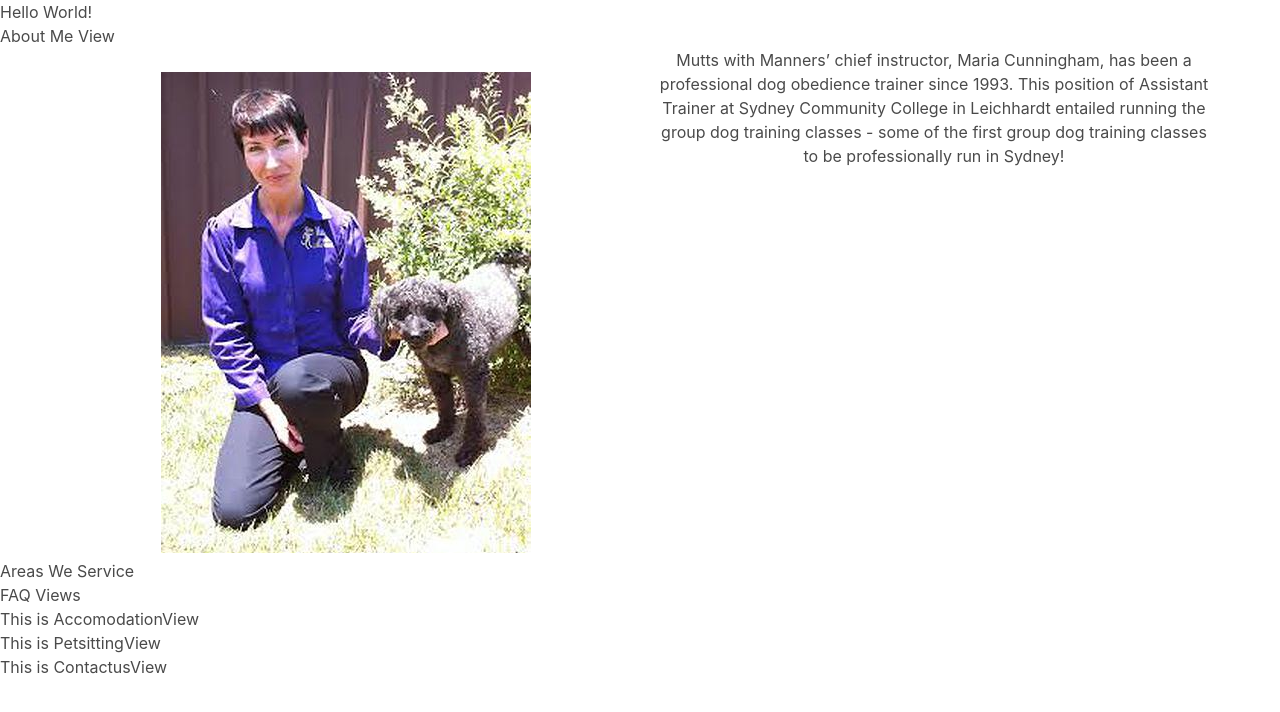
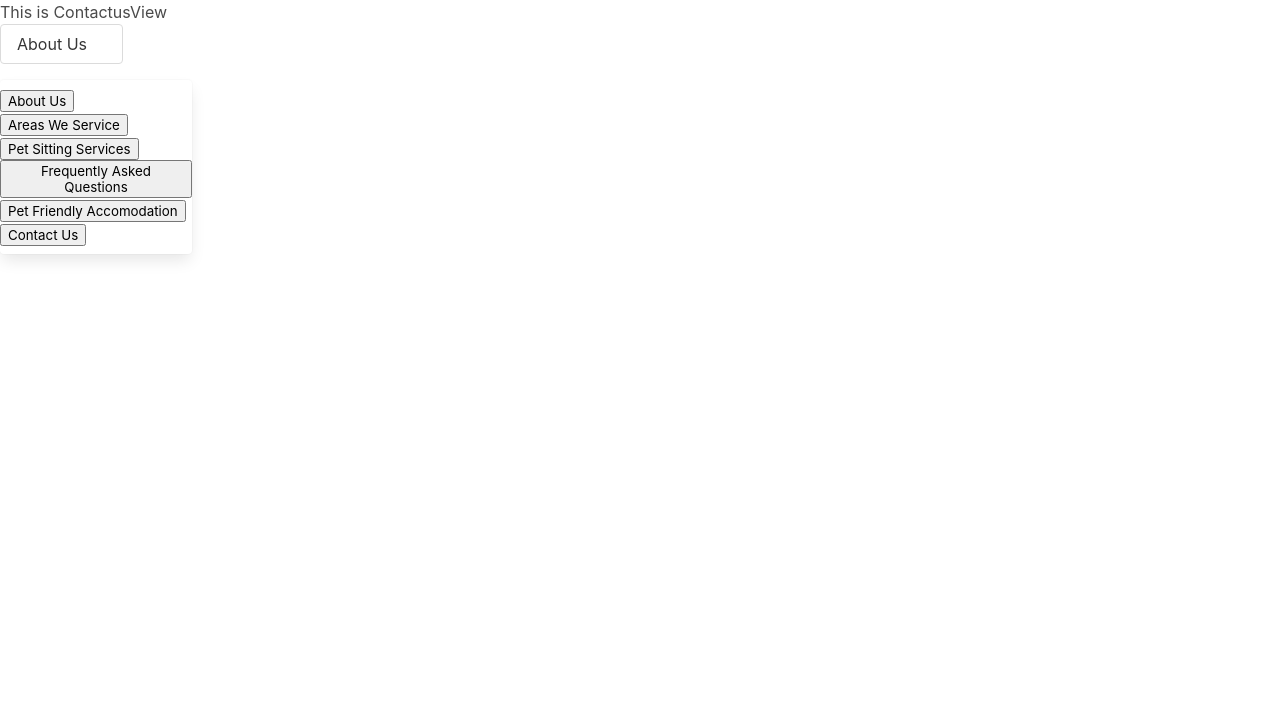
Before and after one commit to keshibat/dogtrain_react, a React (Create React App) app: page /contactus in a window 1280 px wide. Shown: the top 712 px of the page. Built offline with nearby package versions, Linux system fonts and the light colour scheme.

Commit message:
add react-router npm / create navbar for About Pages

```diff
--- a/src/App.js
+++ b/src/App.js
@@ -1,5 +1,7 @@
 import React from "react";
 import "bulma/css/bulma.css";
+import Navbar from "./Pages/Navbar/Navbar";
+import { BrowserRouter, Route, Link } from "react-router-dom";
 import AboutMe from "./Pages/About/AboutmeView";
 import AreasWeService from "./Pages/About/AreasweService";
 import FaqView from "./Pages/About/FaqView";
@@ -21,13 +23,18 @@ class App extends React.Component {
   render() {
     return (
       <>
-        <h1>Hello World!</h1>
-        <AboutMe />
-        <AreasWeService />
-        <FaqView />
-        <AccomodationView />
-        <PetsittingView />
-        <ContactusView />
+        <BrowserRouter>
+          <div>
+            <Route exact path="/aboutus" component={AboutMe} />
+            <Route exact path="/areasweservice" component={AreasWeService} />
+            <Route exact path="/faq" component={FaqView} />
+            <Route exact path="/accomodation" component={AccomodationView} />
+            <Route exact path="/petsitting" component={PetsittingView} />
+            <Route exact path="/contactus" component={ContactusView} />
+          </div>
+
+          <Navbar />
+        </BrowserRouter>
       </>
     );
   }
--- /dev/null
+++ b/src/Pages/Navbar/Navbar.js
@@ -0,0 +1,47 @@
+import React, { Component } from "react";
+import { Link } from "react-router-dom";
+
+export default class Navbar extends Component {
+  render() {
+    return (
+      <nav class="navbar" role="navigation" aria-label="main navigation">
+        <div class="dropdown is-active">
+          <div class="dropdown-trigger">
+            <button
+              class="button"
+              aria-haspopup="true"
+              aria-controls="dropdown-menu"
+            >
+              <span>About Us</span>
+              <span class="icon is-small">
+                <i class="fas fa-angle-down" aria-hidden="true" />
+              </span>
+            </button>
+          </div>
+          <div class="dropdown-menu" id="dropdown-menu" role="menu">
+            <div class="dropdown-content">
+              <Link to="/aboutus">
+                <button>About Us</button>
+              </Link>
+              <Link to="/areasweservice">
+                <button>Areas We Service</button>
+              </Link>
+              <Link to="/petsitting">
+                <button>Pet Sitting Services</button>
+              </Link>
+              <Link to="/faq">
+                <button>Frequently Asked Questions</button>
+              </Link>
+              <Link to="/accomodation">
+                <button>Pet Friendly Accomodation</button>
+              </Link>
+              <Link to="/contactus">
+                <button>Contact Us</button>
+              </Link>
+            </div>
+          </div>
+        </div>
+      </nav>
+    );
+  }
+}
```
Also changed, not shown: src/index.js (+4 -4 lines).
